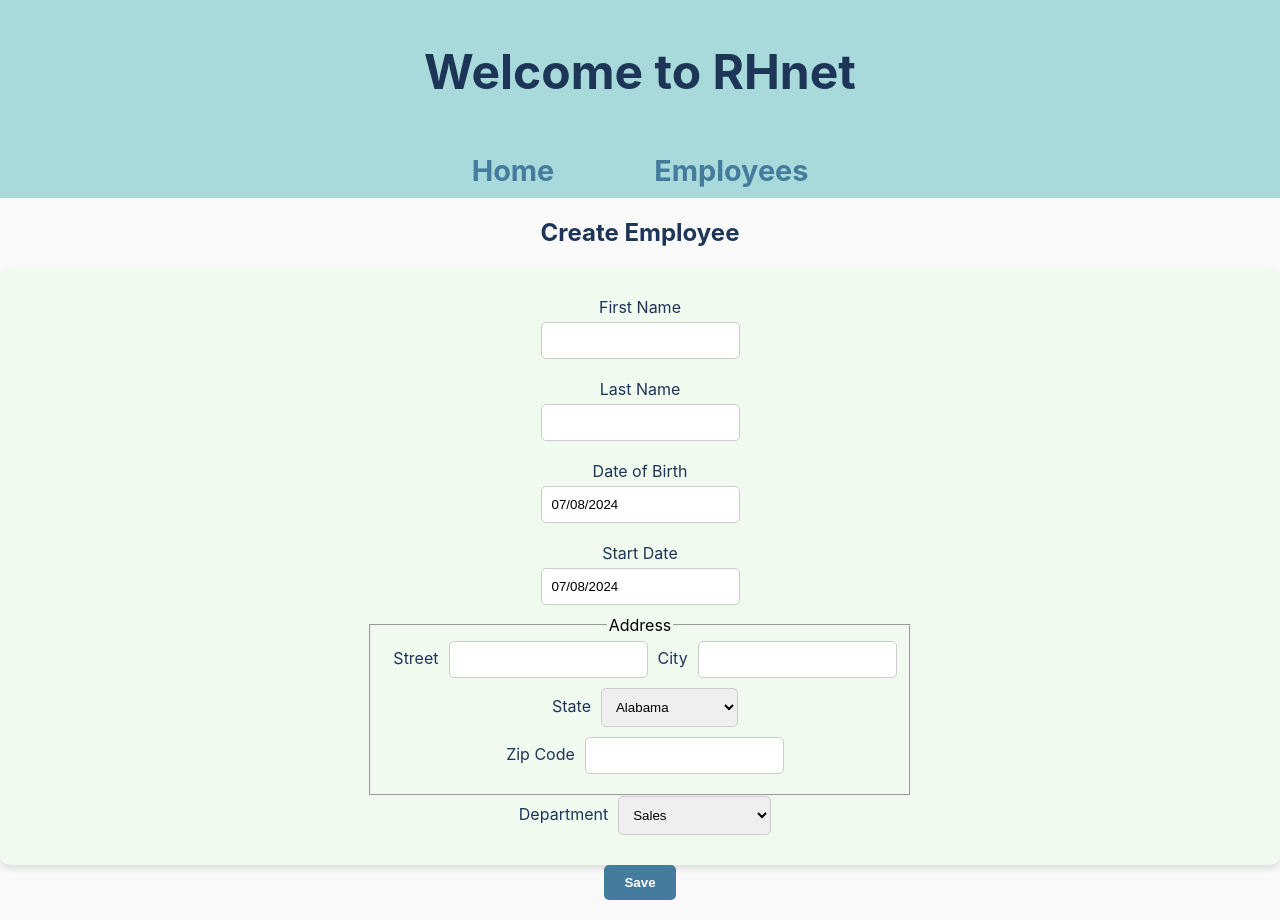
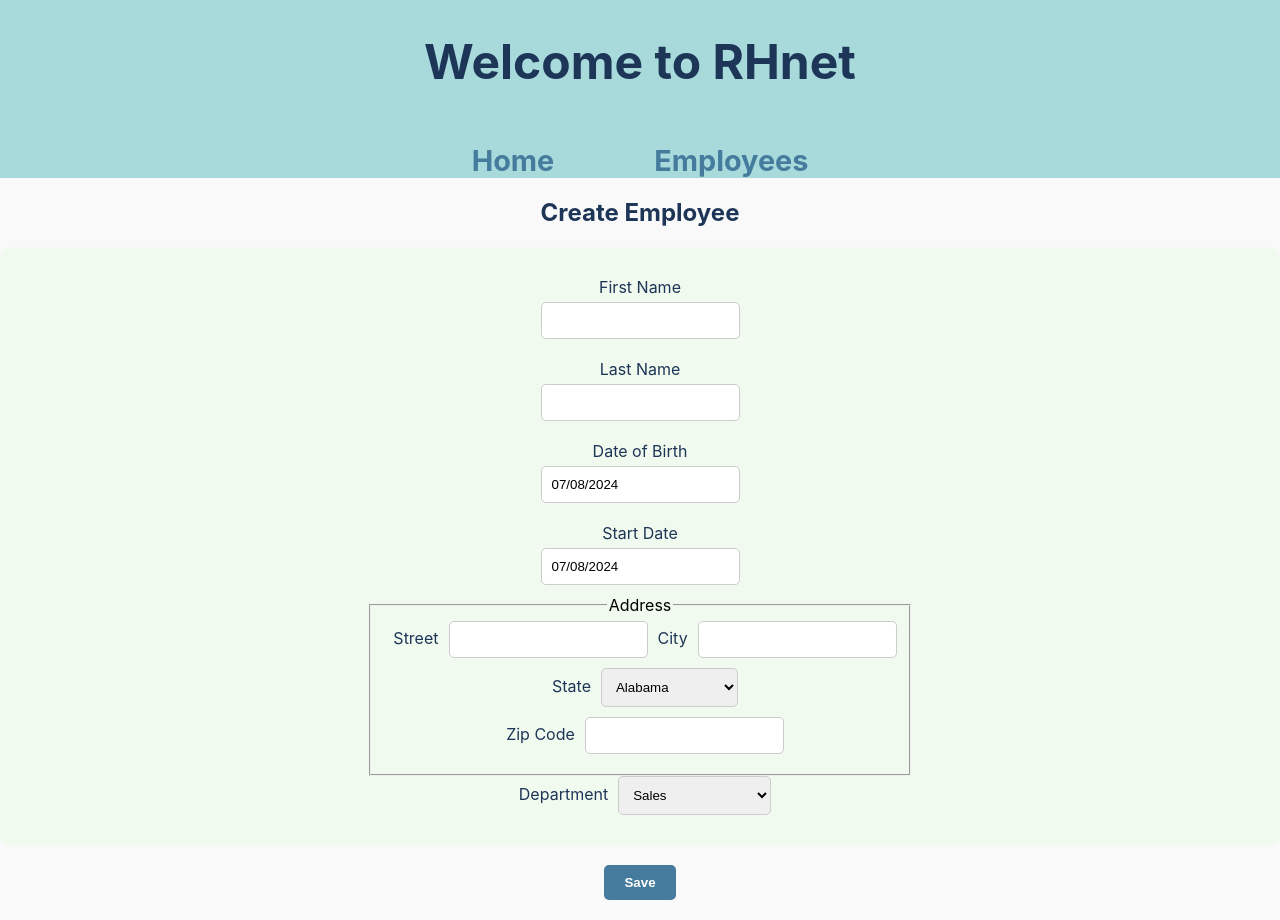
Before and after one commit to SupMBH/whproto-main, a React (Create React App) app: page / in a window 1280 px wide. Built offline with nearby package versions, Linux system fonts and the light colour scheme.

Commit message:
visuel fac

```diff
--- a/src/styles/index.css
+++ b/src/styles/index.css
@@ -16,7 +16,7 @@ code {
 
 .App-header {
   background-color: #a8dadc;
-  padding: 10px;
+  /*padding: 10px;*/
   display: flex;
   flex-direction: column;
   align-items: center;
@@ -54,7 +54,7 @@ form {
   background-color: #f1faee;
   padding: 20px;
   border-radius: 10px;
-  box-shadow: 0 4px 6px rgba(0, 0, 0, 0.1);
+  /*box-shadow: 0 4px 6px rgba(0, 0, 0, 0.1);*/
   margin-top: 20px;
 }
 
@@ -80,6 +80,7 @@ button {
   color: white;
   cursor: pointer;
   font-weight: bold;
+  margin: 20px;
 }
 
 button:hover {
```
